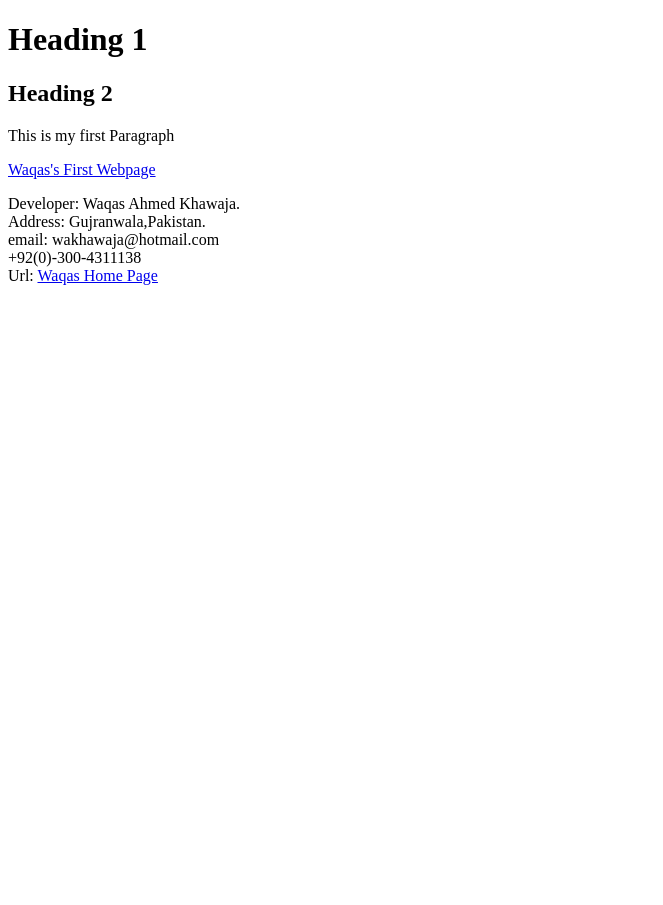
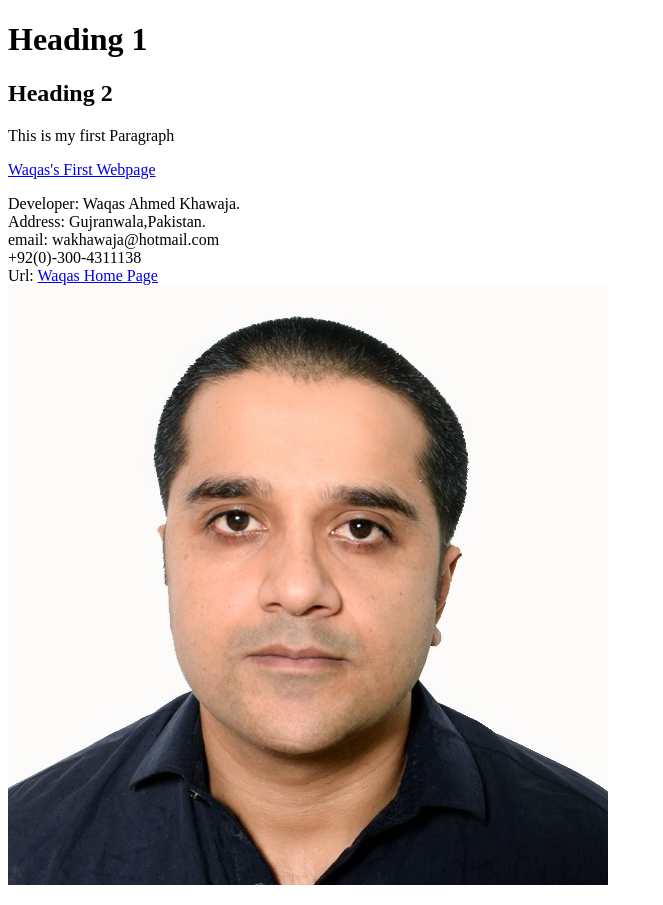
Before and after one commit to wakhawaja/cartoon-hero, a plain HTML site: page Elements.html in a window 1280 px wide. Shown: the whole page, without its empty margins (0-663 px from the left). Before the commit the page ends 800 px from the top, so only its background shows below. Drawn offline with Linux system fonts and the light colour scheme.

Commit message:
test.jpg

```diff
--- a/Elements.html
+++ b/Elements.html
@@ -13,7 +13,8 @@
 		<div>
 			<p>Developer: Waqas Ahmed Khawaja.<br>Address: Gujranwala,Pakistan.
 				<br>email: wakhawaja@hotmail.com<br>+92(0)-300-4311138<br>
-				Url: <a href="https://wakhawaja.github.io/cartoon-hero/Elements.html" target="_blank">Waqas Home Page </a>
+				Url: <a href="https://wakhawaja.github.io/cartoon-hero/Elements.html" target="_blank">Waqas Home Page </a><br>
+				<img src="https://wakhawaja.github.io/cartoon-hero/test.jpg">
 			</p>
 		</div>
 	</footer>
```
Also changed, not shown: test.jpg (added).
